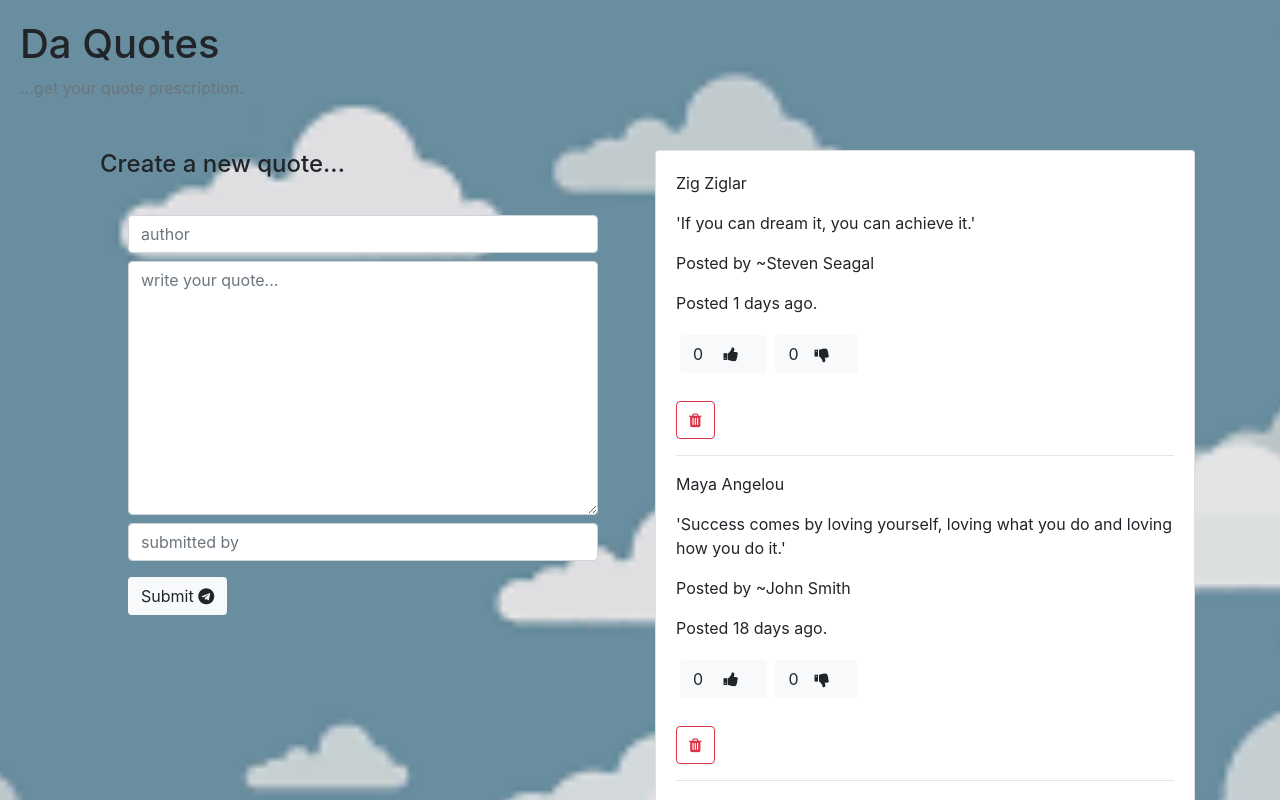
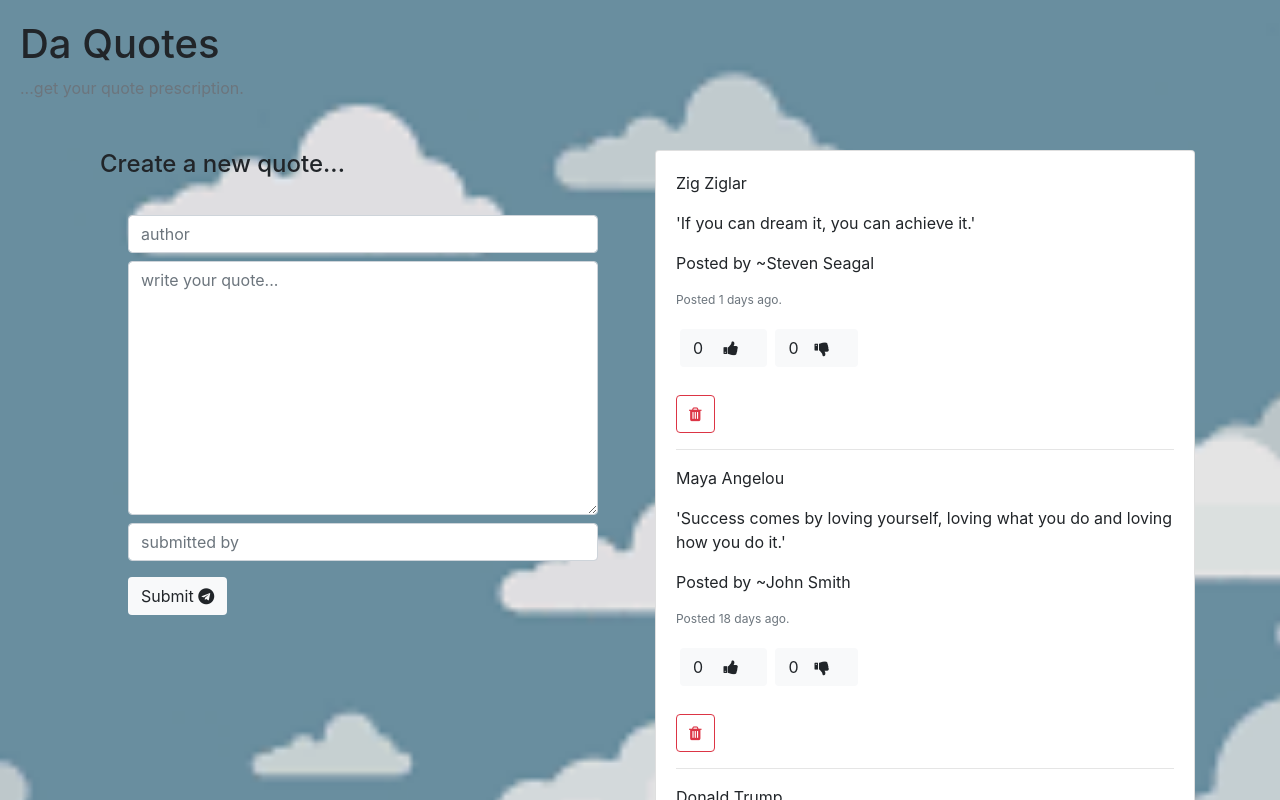
Before and after one commit to jakesIII/quote-ting, an Angular app: page / in a window 1280 px wide. Shown: the top 800 px of the page. Built offline with nearby package versions, Linux system fonts and the light colour scheme.

Commit message:
add style to the page

```diff
--- a/src/app/quote-detail/quote-detail.component.html
+++ b/src/app/quote-detail/quote-detail.component.html
@@ -1,7 +1,7 @@
 <p>{{quote.author}}</p>
 <p> {{quote.quote}} </p>
 <p>Posted by ~{{quote.submitter}} </p>
-<p>Posted {{quote.datePost|dateCount}} days ago.</p>
+<p class="text-muted" style="font-size:12px;">Posted {{quote.datePost|dateCount}} days ago.</p>
 
 <span>
      <button class="btn bg-light m-1" (click) = 'voteUp()'> {{upVote}} <i class="fa fa-thumbs-up pl-3 pr-3"></i></button>
```
